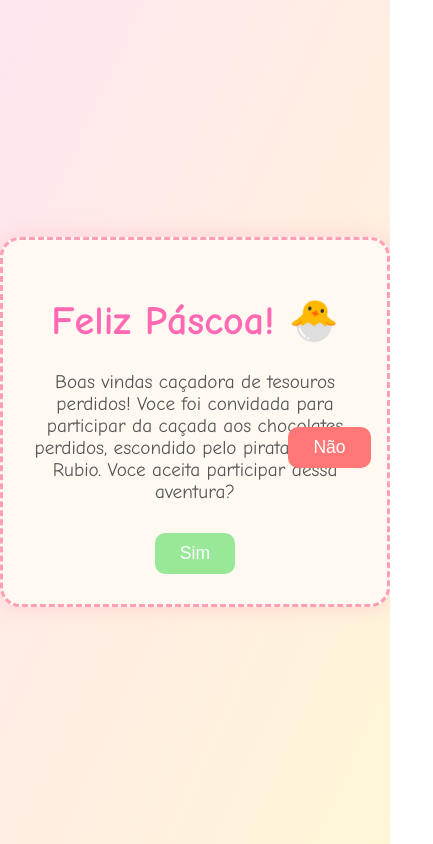
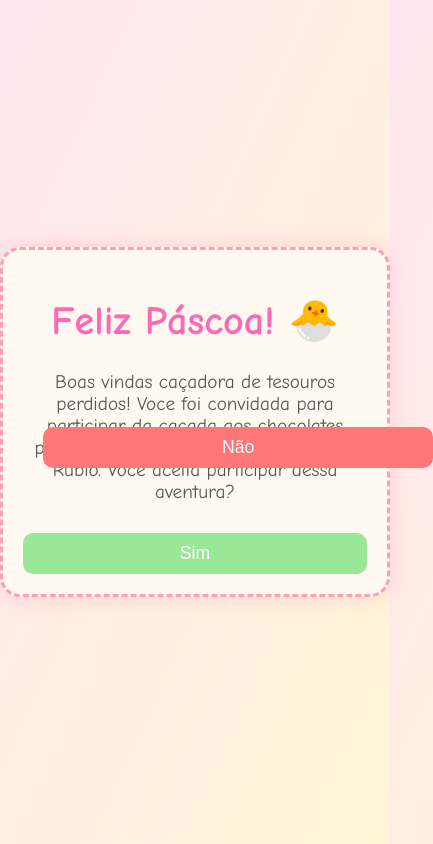
Before and after one commit to Sk4t30/pascoa, a plain HTML site: page index.html in a window 390 px wide. Both pictures are taken after a click on the button "Não". Shown: the whole page, 433 px wide, since content can reach past the window. Drawn offline with Linux system fonts and the light colour scheme.

Commit message:
Add files via upload

```diff
--- a/script.js
+++ b/script.js
@@ -6,8 +6,8 @@ let movendo = true;
 btnNao.addEventListener('click', () => {
   if (!movendo) return;
 
-  const largura = window.innerWidth - btnNao.offsetWidth;
-  const altura = window.innerHeight - btnNao.offsetHeight;
+  const largura = document.body.clientWidth - btnNao.offsetWidth;
+  const altura = document.body.clientHeight - btnNao.offsetHeight;
   const x = Math.random() * largura;
   const y = Math.random() * altura;
 
--- a/style.css
+++ b/style.css
@@ -56,3 +56,24 @@ body {
     color: #fff;
     position: relative; /* Agora ele respeita o fluxo da div */
   }
+
+  body {
+    position: relative;
+    overflow: hidden;
+  }
+
+  @media (max-width: 500px) {
+    .container {
+      width: 90%;
+      padding: 20px;
+    }
+
+    .botoes {
+      flex-direction: column;
+      gap: 10px;
+    }
+
+    .botoes button {
+      width: 100%;
+    }
+  }
```
